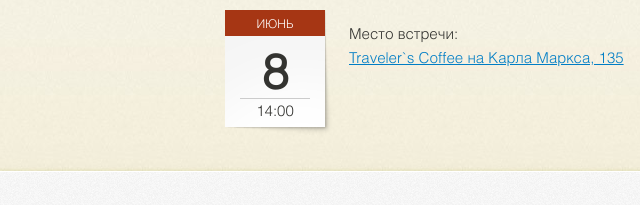
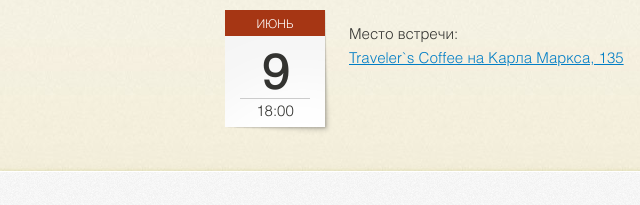
Before and after one commit to krasdevmeetup/krasdevmeetup.github.io, a plain HTML site: page index.html in a window 1280 px wide. Shown: the part 358-563 px from the top of the page, 115-755 px from the left. Drawn offline with Linux system fonts and the light colour scheme.

Commit message:
Change meetup's time to the summer variant

```diff
--- a/index.html
+++ b/index.html
@@ -33,7 +33,7 @@
         <div class="date">
           <span class="month"></span>
           <span class="day"></span>
-          <span class="time">14:00</span>
+          <span class="time">18:00</span>
         </div>
 
         <!--<p>Тема и место следующей встречи находится в обсуждении.
@@ -52,7 +52,7 @@
     // Calculate next meetup date
     var months = ['Январь', 'Февраль', 'Март', 'Апрель', 'Май', 'Июнь', 'Июль', 'Август', 'Сентябрь', 'Октябрь', 'Ноябрь', 'Декабрь'];
     var upcoming = new Date();
-    while (upcoming.getDay() !== 6)
+    while (upcoming.getDay() !== 0)
       upcoming.setDate(upcoming.getDate() + 1);
     document.querySelector('#upcoming .month').innerHTML = months[upcoming.getMonth()].toUpperCase();
     document.querySelector('#upcoming .day').innerHTML = upcoming.getDate();
```
